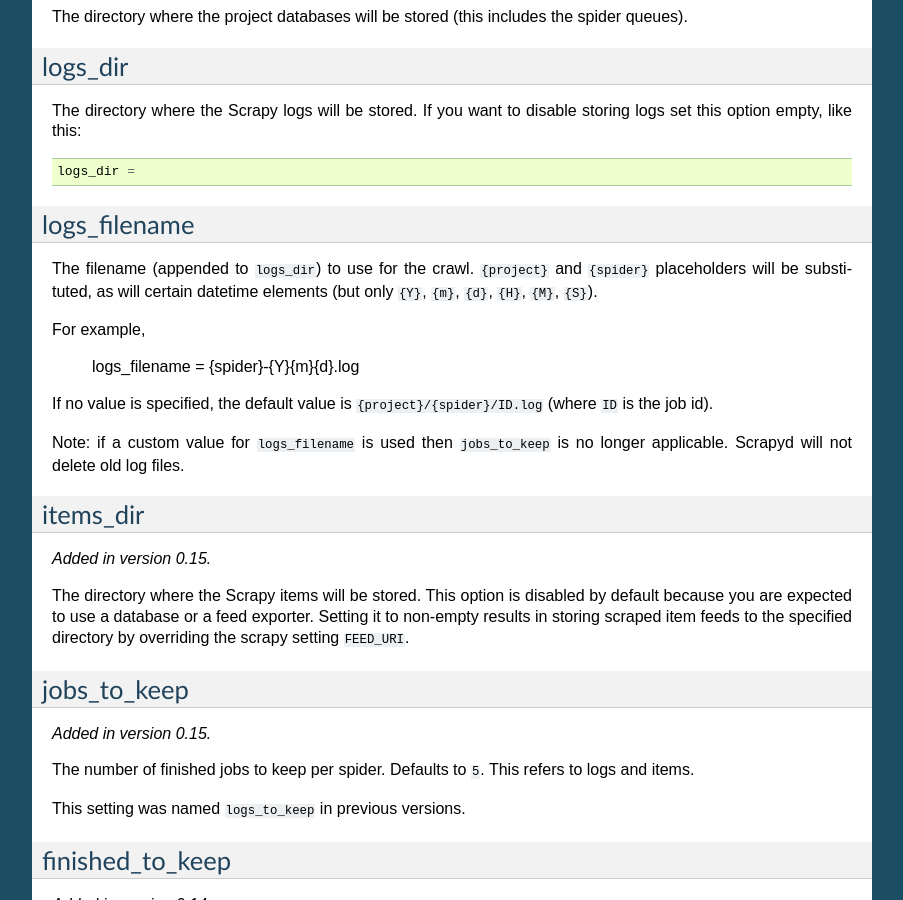
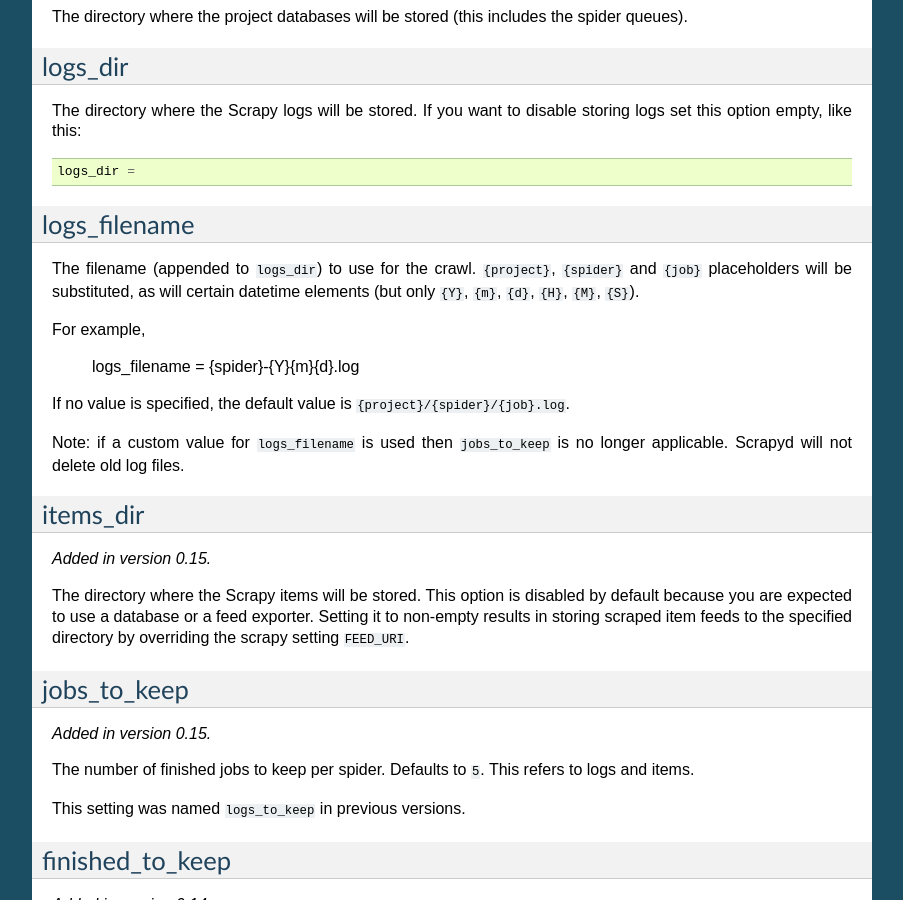
Before and after one commit to scrapy/scrapyd, a Sphinx documentation site: the page built from docs/config.rst, in a window 1280 px wide and 900 px high, scrolled down 983 px. Shown: the whole window, without its empty margins (198-1101 px from the left). Built offline with Sphinx 7.4.7, drawn with Linux system fonts in a browser that asks for light colours.

Commit message:
add job placeholder in 'logs_filename' setting

```diff
--- a/docs/config.rst
+++ b/docs/config.rst
@@ -71,16 +71,15 @@
 logs_filename
 -------------
 
-The filename (appended to ``logs_dir``) to use for the crawl. ``{project}``
-and ``{spider}`` placeholders will be substituted, as will certain datetime
-elements (but only ``{Y}``, ``{m}``, ``{d}``, ``{H}``, ``{M}``, ``{S}``).
+The filename (appended to ``logs_dir``) to use for the crawl. ``{project}``,
+``{spider}`` and ``{job}`` placeholders will be substituted, as will certain
+datetime elements (but only ``{Y}``, ``{m}``, ``{d}``, ``{H}``, ``{M}``, ``{S}``).
 
 For example,
 
    logs_filename = {spider}-{Y}{m}{d}.log
 
-If no value is specified, the default value is ``{project}/{spider}/ID.log``
-(where ``ID`` is the job id).
+If no value is specified, the default value is ``{project}/{spider}/{job}.log``.
 
 Note: if a custom value for ``logs_filename`` is used then ``jobs_to_keep`` is
 no longer applicable. Scrapyd will not delete old log files.
```
Also changed, not shown: 2 other files.
